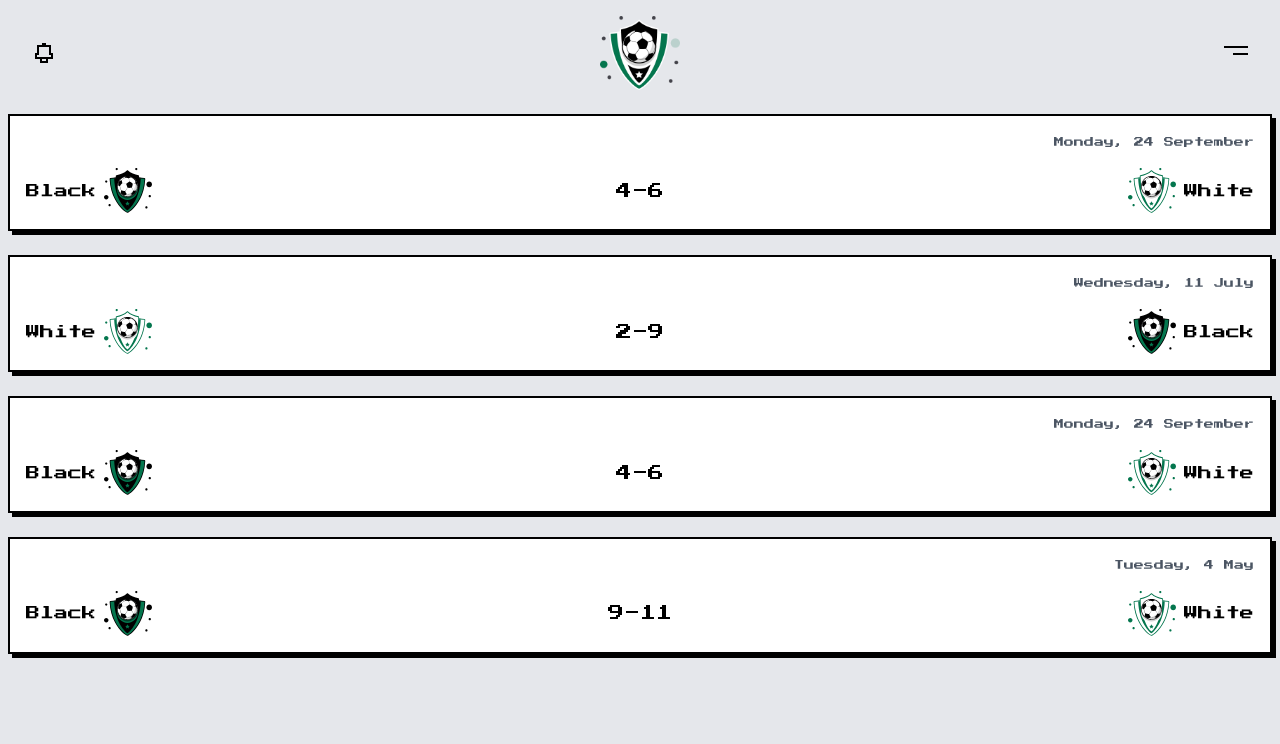
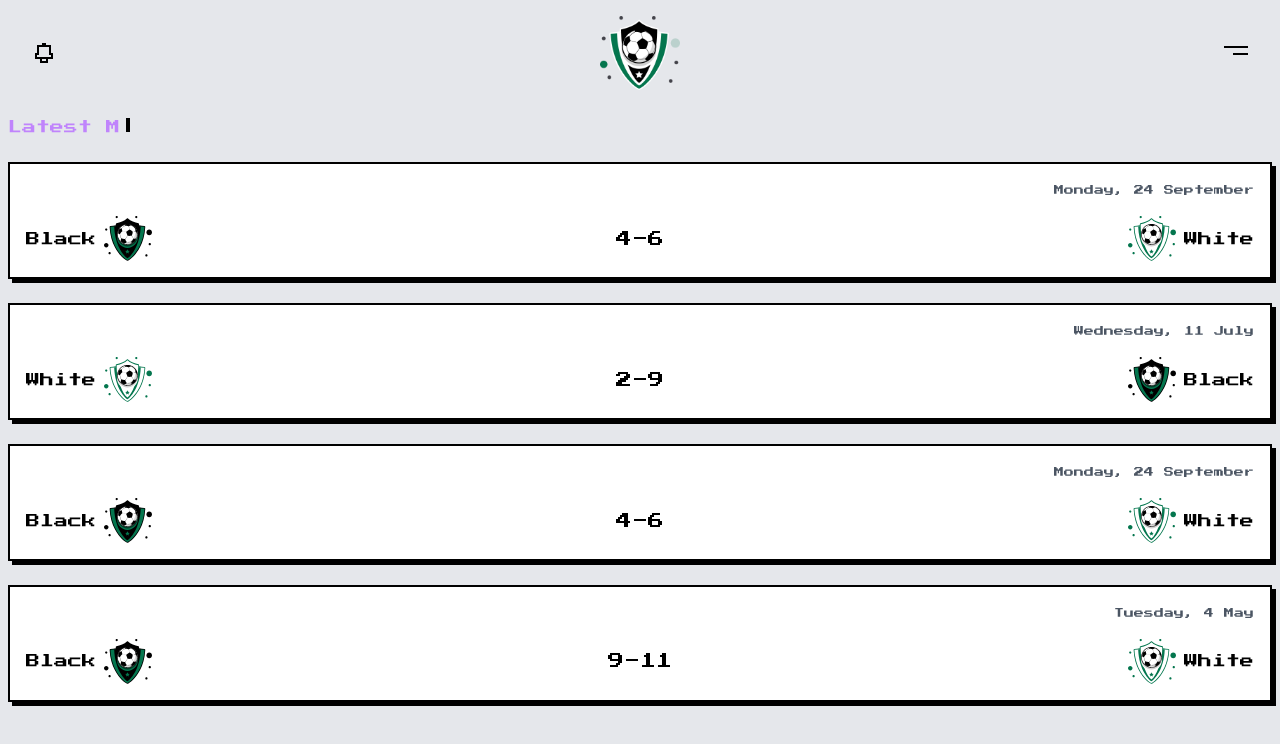
Before and after one commit to serkanursavas/404-squad, a React (Vite) app: page /matches in a window 1280 px wide. Shown: the top 744 px of the page. Built offline with nearby package versions, Linux system fonts and the light colour scheme.

Commit message:
feat: adding typinEffect comp and matches heading

```diff
--- a/package.json
+++ b/package.json
@@ -15,7 +15,8 @@
     "react-dom": "^18.3.1",
     "react-icons": "^5.3.0",
     "react-router-dom": "^6.26.2",
-    "react-svg": "^16.1.34"
+    "react-svg": "^16.1.34",
+    "typed.js": "^2.1.0"
   },
   "devDependencies": {
     "@eslint/js": "^9.9.0",
--- /dev/null
+++ b/src/components/ui/TypingEffect.tsx
@@ -0,0 +1,34 @@
+import { useEffect, useRef } from 'react'
+import Typed from 'typed.js'
+
+interface TypingEffectProps {
+  text: string[]
+  className?: string
+}
+
+export default function TypingEffect({ text, className }: TypingEffectProps) {
+  const typedRef = useRef(null)
+
+  useEffect(() => {
+    const options = {
+      strings: text,
+      typeSpeed: 80,
+      backSpeed: 60,
+      backDelay: 2000,
+      loop: true
+    }
+
+    const typed = new Typed(typedRef.current, options)
+
+    return () => {
+      typed.destroy()
+    }
+  }, [text])
+
+  return (
+    <span
+      className={className}
+      ref={typedRef}
+    ></span>
+  )
+}
--- a/src/pages/Matches.tsx
+++ b/src/pages/Matches.tsx
@@ -2,6 +2,7 @@ import MatchesList from '../components/match/MatchesList'
 
 import blackLogo from '../assets/images/club-black.svg'
 import whiteLogo from '../assets/images/club-white.svg'
+import TypingEffect from '../components/ui/TypingEffect'
 
 const dummyMatchInfo = [
   {
@@ -65,6 +66,10 @@ const dummyMatchInfo = [
 export default function Matches() {
   return (
     <div className="space-y-6">
+      <TypingEffect
+        text={['Latest Matches']}
+        className="text-sm text-purple-400 "
+      />
       <MatchesList matchesData={dummyMatchInfo} />
     </div>
   )
```
Also changed, not shown: 1 other file (tests, documents, lock files or other folders).
